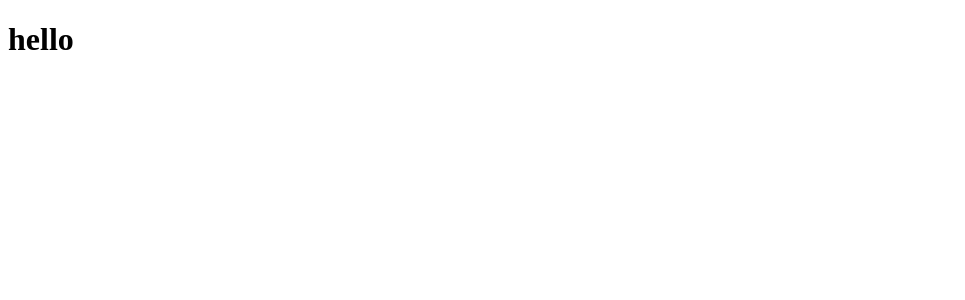
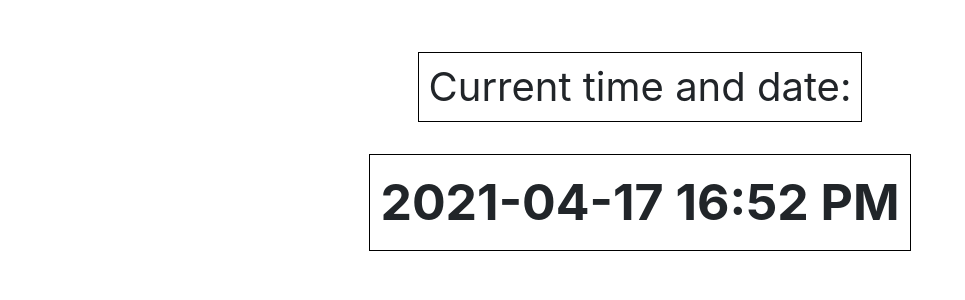
Before and after one commit to JasonVolkoff/Time_Display, a Django app: page / in a window 1280 px wide. Before the commit the part shown is almost empty. Shown: the top 300 px of the page, without its empty margins (0-965 px from the left). Run offline with Django 3.2, Linux system fonts and the light colour scheme; some libraries are stand-ins or nearby versions.

Commit message:
Overall: Included timestamp from method call and minor CSS styling.

```diff
--- a/time_display_project/time_display_app/static/css/style.css
+++ b/time_display_project/time_display_app/static/css/style.css
@@ -0,0 +1,21 @@
+
+.container > div > h1 {
+    display: inline-block;
+    min-width: 50px;
+    border: 1px solid #000;
+    text-align: center;
+    padding: 10px;
+    font-weight: normal;
+}
+#timeBox {
+    display: inline-block;
+    min-width: 50px;
+    border: 1px solid #000;
+    text-align: center;
+    padding: 10px;
+    font-size: 50px;
+    font-weight: bold;
+}
+time {
+    display: inline-block !important;
+}
--- a/time_display_project/time_display_app/templates/index.html
+++ b/time_display_project/time_display_app/templates/index.html
@@ -6,10 +6,25 @@
     <meta http-equiv="X-UA-Compatible" content="IE=edge">
     <meta name="viewport" content="width=device-width, initial-scale=1.0">
     <title>Document</title>
+
+    <link rel="stylesheet" href="https://stackpath.bootstrapcdn.com/bootstrap/4.5.2/css/bootstrap.min.css"
+        integrity="sha384-JcKb8q3iqJ61gNV9KGb8thSsNjpSL0n8PARn9HuZOnIxN0hoP+VmmDGMN5t9UJ0Z" crossorigin="anonymous">
+    {% load static %}
+    <link rel="stylesheet" href="{% static 'css/style.css' %}">
 </head>
 
 <body>
-    <h1>hello</h1>
+    <div class="container pt-5">
+        <div class="d-flex justify-content-center mt-1 mb-4">
+            <h1>Current time and date:</h1>
+        </div>
+        <div class="d-flex justify-content-center mt-1 mb-4">
+            <div id="timeBox">
+                <time>{{ date }}</time>
+                <time>{{ time }}</time>
+            </div>
+        </div>
+    </div>
 </body>
 
 </html>
--- a/time_display_project/time_display_app/urls.py
+++ b/time_display_project/time_display_app/urls.py
@@ -4,4 +4,5 @@ from . import views
 
 urlpatterns = [
     path('', views.index),
+    path('time_display', views.time_display)
 ]
--- a/time_display_project/time_display_app/views.py
+++ b/time_display_project/time_display_app/views.py
@@ -1,5 +1,14 @@
 from django.shortcuts import render, HttpResponse, redirect
+from time import gmtime, strftime
 
 
 def index(request):
-    return render(request, "index.html")
+    context = {
+        "date": strftime("%Y-%m-%d", gmtime()),
+        "time": strftime("%H:%M %p", gmtime()),
+    }
+    return render(request, "index.html", context)
+
+
+def time_display(request):
+    return redirect("/")
```
